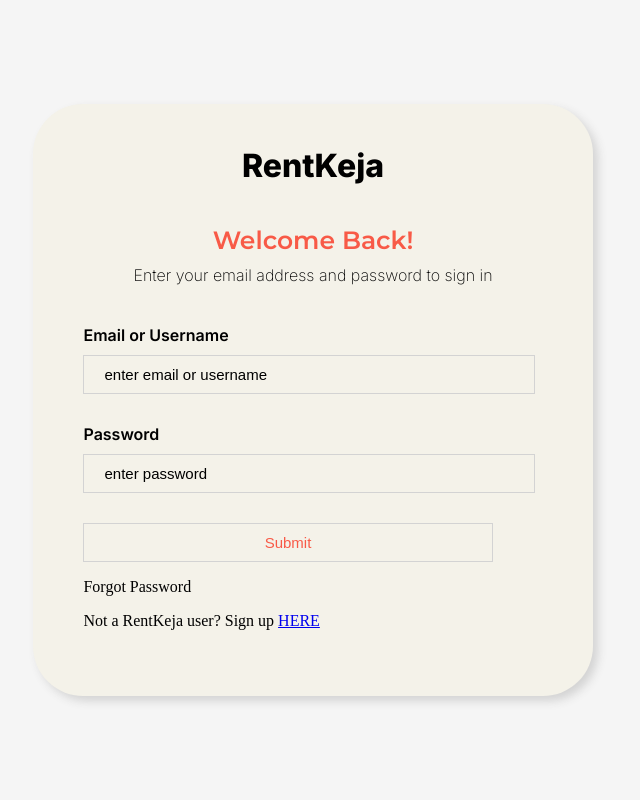
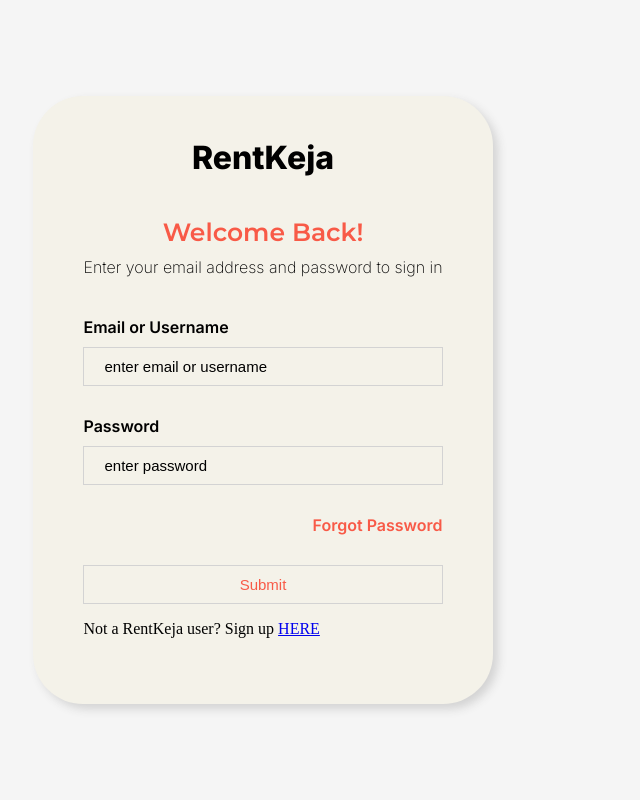
Before and after one commit to benaiah-ke/RentKeja, a PHP site: page / in a window 1280 px wide. Shown: the whole page, without its empty margins (377-1017 px from the left). Run offline with PHP 8.4, Linux system fonts and the light colour scheme; some web fonts are replaced.

Commit message:
box sizing all

```diff
--- a/assets/style.css
+++ b/assets/style.css
@@ -1,3 +1,7 @@
+*, *::before, *::after {
+    box-sizing: border-box;
+  }
+
 html {
 height: 100vh;
 background-color: #f5f5f5;
@@ -49,12 +53,10 @@ align-items: center;
     margin-bottom: 40px;
 }
 
-.login-form {
-    margin-right: 50px;
-}
+
 
 .login-item {
-    width: 100%;
+    max-width: 100%;
     display: flex;
     flex-direction: column;
     justify-content: space-between;
@@ -62,10 +64,19 @@ align-items: center;
     margin-top: 30px;
 }
 
-.login-item label {
+.forgot-pwd {
+    margin-top: 30px;
+}
+
+.login-item label, .forgot-pwd p {
     font-family: 'Inter', sans-serif;
     margin-bottom: 10px;
     font-weight: 600;
+}
+
+.forgot-pwd p {
+    color: #F85A47;
+    text-align: right;
 }
 
 .login-item input {
--- a/index.html
+++ b/index.html
@@ -39,12 +39,14 @@
                 <label>Password</label>
                 <input type="password" placeholder="enter password" id="login-pwd" name="login-pwd">
             </div>
+            <div class="forgot-pwd">
+                <p>Forgot Password</p>
+            </div>
             <div class="login-item">
                 <input type="submit" id="login-btn">
             </div>
         </form>
         <div class="bottom-area">
-            <p class="forgot-pwd">Forgot Password</p>
             <p>Not a RentKeja user? Sign up <a href="#">HERE</a></p>
         </div>
     </div>
```
